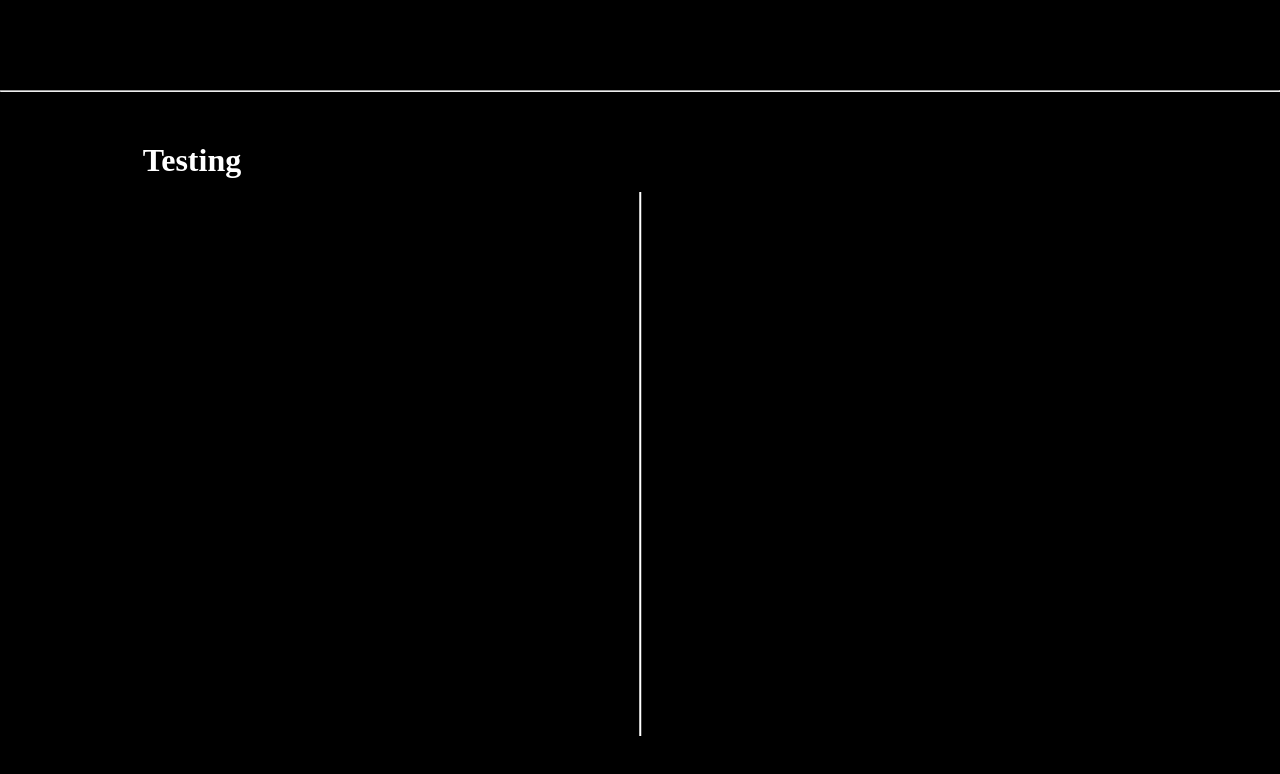
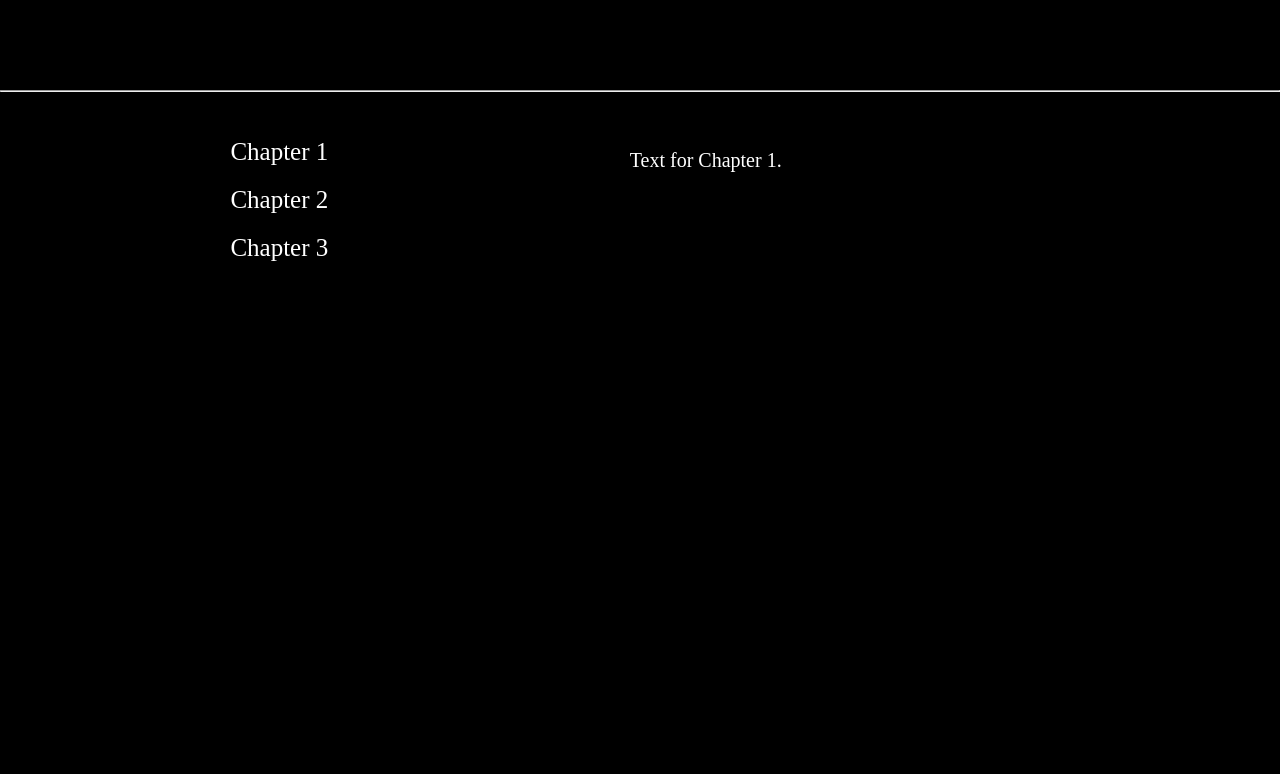
Before and after one commit to Mopaakk/Observer, a plain HTML site: page Obs.html in a window 1280 px wide. Drawn offline with Linux system fonts and the light colour scheme.

Commit message:
major pdate

```diff
--- a/Obs.css
+++ b/Obs.css
@@ -2,23 +2,53 @@
     margin: 0;
     padding: 0;
 }
-.text {
+body{
+    background-color: black;
+    color: #ffffff;
+}
+
+.container {
+    display: flex;
+    height: 100vh;
+  }
+
+  .titles {
+    width: 30%;
+    background-color: #000000;
+    padding: 20px;
+    box-shadow: 2px 0 5px rgba(0, 0, 0, 0.1);
     color: white;
     position: absolute;
+    top: 25%;
+    left: 33%;
+    transform: translate(-50%, -50%);
+    font-size: 25px;
+  }
+
+  .title {
+    cursor: pointer;
+    padding: 10px 0;
+  }
+
+  .title:hover {
+    border-bottom: 1px solid #ffffff;
+  }
+
+  .texts {
+    width: 70%;
+    padding: 20px;
+  }
+
+  .text {
+    display: none;
+    color: #ffffff;
+  }
+
+  .text.active {
+    display: block;
+    position: absolute;
     top: 20%;
-    left: 15%;
+    right: 33%;
     transform: translate(-50%, -50%);
-    font-size: 106x;
-}
-body{
-    background-color: black;
-}
-.vertical-line {
-    width: 1.5px;
-    height: 544px;
-    background-color: #ffffff;
-    position: absolute;
-    top: 58%;
-    left: 50%;
-    transform: translate(-50%, -50%);
+    font-size: 20px;
   }
--- a/Obs.html
+++ b/Obs.html
@@ -13,9 +13,20 @@
     <br>
     <br>
     <hr>
-    <div class="text">
-        <h1>Testing</h1>
-    </div>
-    <div class="vertical-line"></div>
+    <div class="container">
+        <div class="titles">
+          <div class="title" onclick="showText('chapter1')">Chapter 1</div>
+          <div class="title" onclick="showText('chapter2')">Chapter 2</div>
+          <div class="title" onclick="showText('chapter3')">Chapter 3</div>
+        </div>
+        <div class="texts">
+          <div id="chapter1" class="text active">Text for Chapter 1.</div>
+
+          <div id="chapter2" class="text">Text for Chapter 2.</div>
+
+          <div id="chapter3" class="text">Text for Chapter 3.</div>
+        </div>
+      </div>
+      <script src="Obs.js"></script>
 </body>
 </html>
--- /dev/null
+++ b/Obs.js
@@ -0,0 +1,8 @@
+function showText(chapterId) {
+    const texts = document.querySelectorAll('.text');
+    texts.forEach(text => {
+      text.classList.remove('active');
+    });
+    const selectedText = document.getElementById(chapterId);
+    selectedText.classList.add('active');
+  }
```
